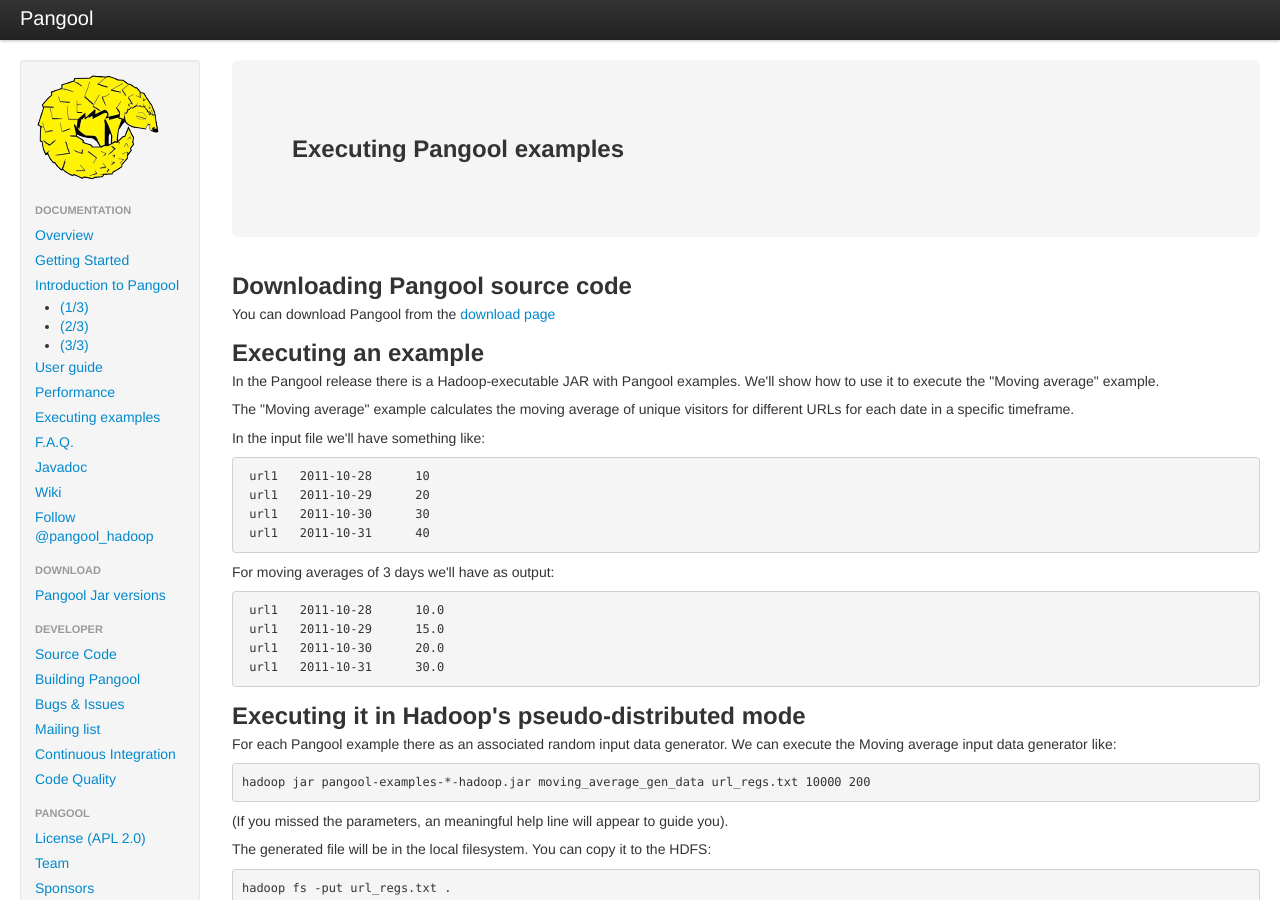
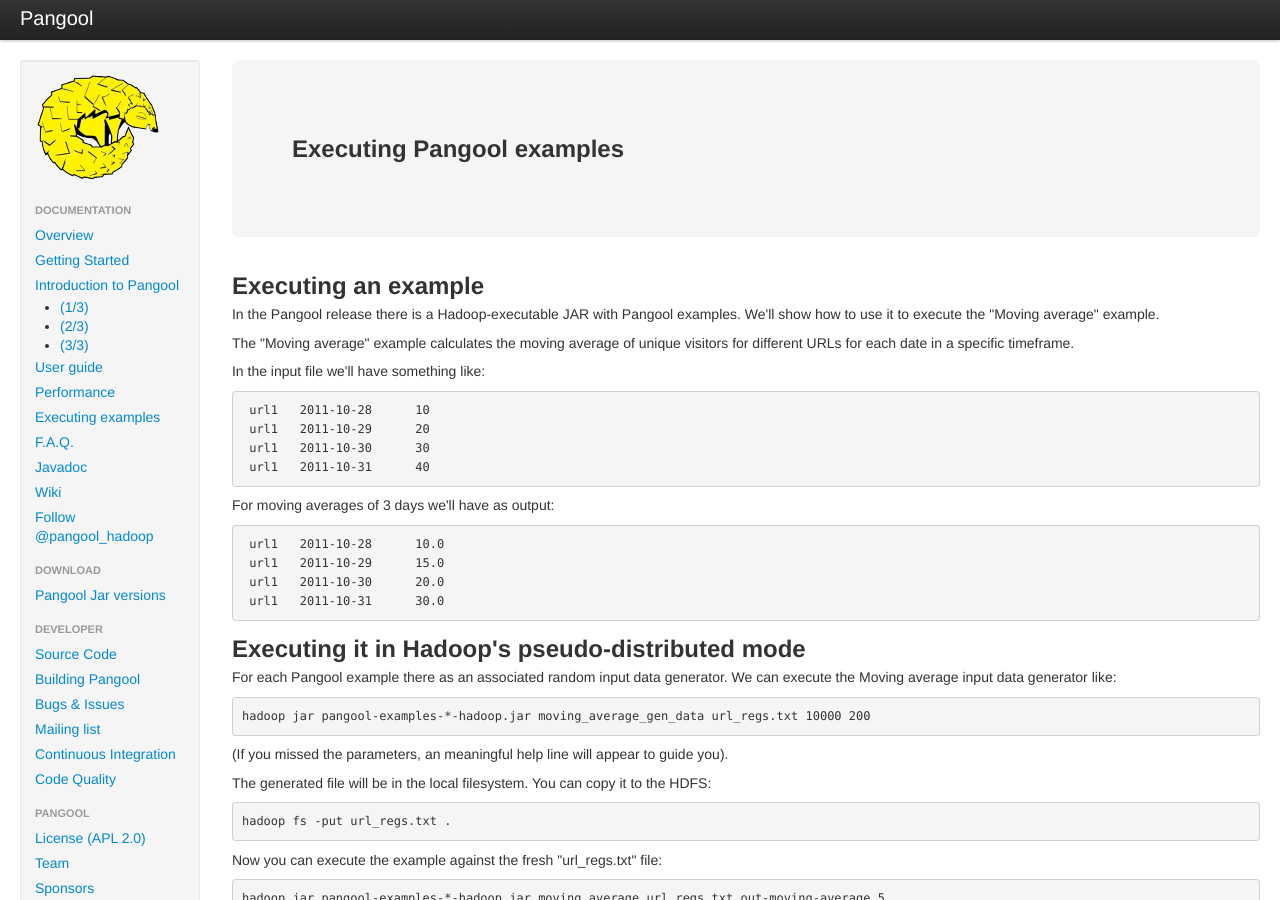
Before and after one commit to datasalt/pangool, a Jekyll site: the page built from executing_examples.html, in a window 1280 px wide and 900 px high. Built offline with Jekyll 4.4.1, drawn with Linux system fonts in a browser that asks for light colours; nearby versions of some CDN libraries; Markdown is read by kramdown in place of the engine named in the settings; comment, search, counter and statistics services are not loaded.

Commit message:
Not true anymore.

```diff
--- a/executing_examples.html
+++ b/executing_examples.html
@@ -8,13 +8,6 @@ name: executing_examples
 		<h2>Executing Pangool examples</h2>
 	</p>
 </div>
-
-<h2>Downloading Pangool source code</h2>
-
-<p>
-You can download Pangool from the
-<a href="https://github.com/datasalt/pangool/downloads">download page</a>
-</p>
 
 <h2>Executing an example</h2>
 
```
